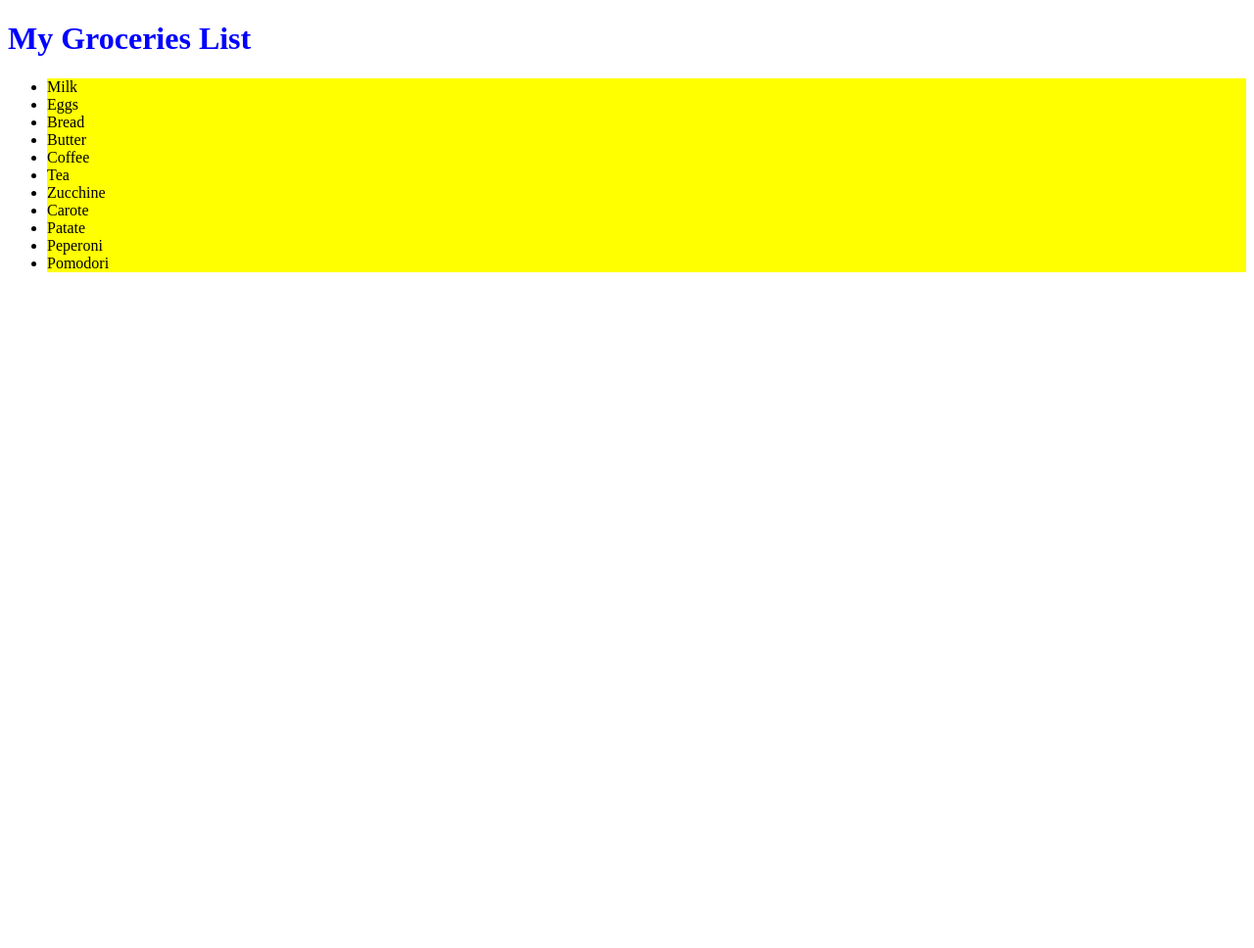
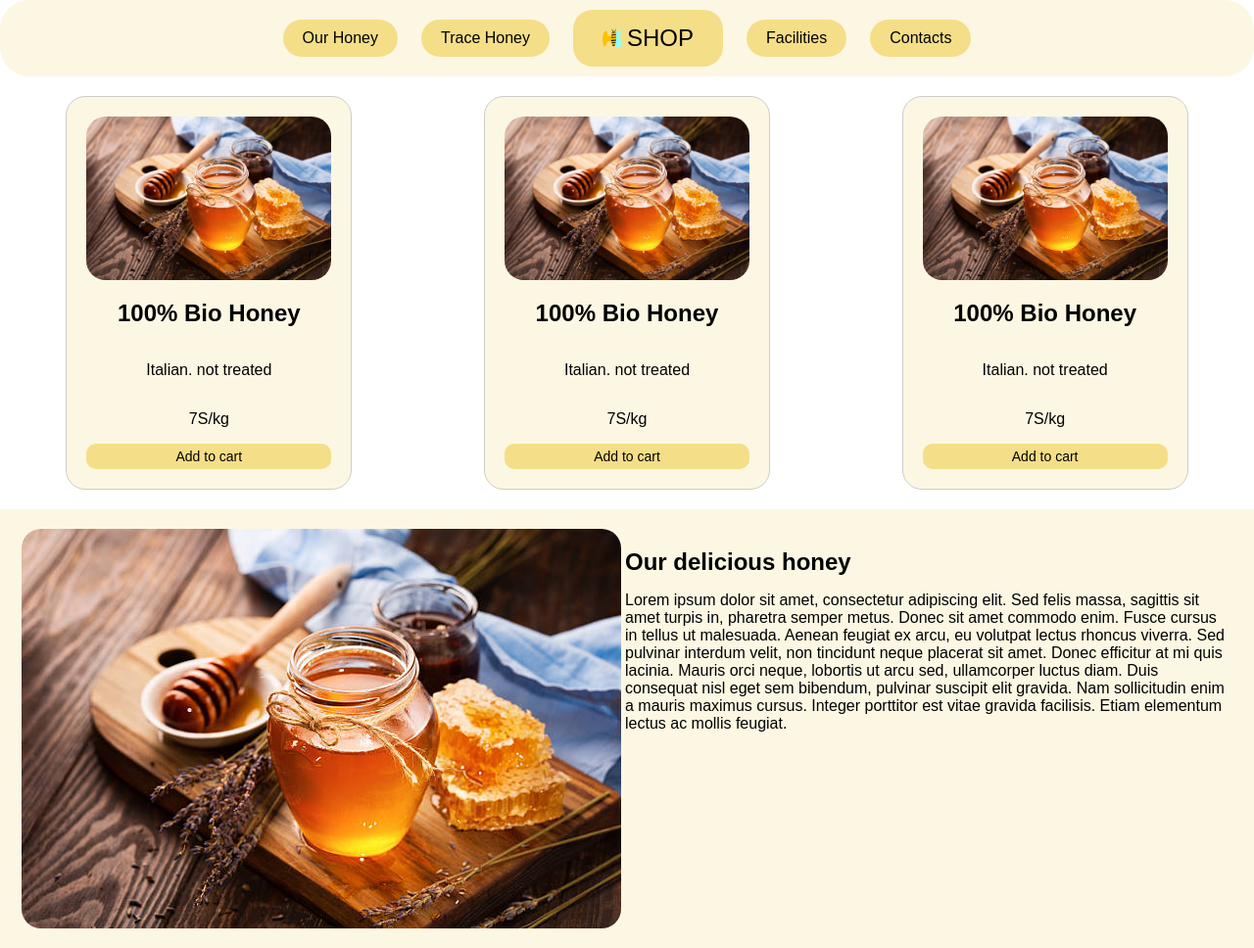
Before and after one commit to DevDomenico/modulo3-d33, a plain HTML site: page index.html in a window 1280 px wide. Shown: the whole page at 98% size. Before the commit the page ends 800 px from the top, so only its background shows below. Drawn offline with Linux system fonts and the light colour scheme.

Commit message:
esercizio

```diff
--- /dev/null
+++ b/assets/css/style.css
@@ -0,0 +1,113 @@
+
+body {
+    font-family: Arial, sans-serif;
+    margin: 0;
+    padding: 0;
+  }
+
+  .top-bar {
+    background-color: #FCF7E3;
+    padding: 10px;
+    display: flex;
+    justify-content: center;
+    align-items: center;
+    border-radius: 30px;
+  }
+
+  .round-button {
+    background-color: #F5DE88;
+    border: none;
+    color: black;
+    padding: 10px 20px;
+    text-align: center;
+    text-decoration: none;
+    display: inline-block;
+    font-size: 16px;
+    cursor: pointer;
+    border-radius: 20px;
+    margin: 0 12px;
+  }
+
+  .shop-button {
+    background-color: #F5DE88;
+    font-size: 24px;
+    padding: 15px 30px;
+    display: flex;
+    align-items: center;
+  }
+
+  .shop-button img {
+    width: 20px;
+    height: 20px;
+    margin-right: 5px;
+  }
+
+  .card-container {
+    display: flex;
+    justify-content: space-around;
+    margin-top: 20px;
+  }
+
+  .card {
+    border: 1px solid #ccc;
+    background-color: #FCF7E3;
+    border-radius: 20px;
+    padding: 20px;
+    width: 250px;
+    text-align: center;
+    display: flex;
+    flex-direction: column;
+    justify-content: space-between;
+  }
+
+  .card img {
+    width: 100%;
+    border-radius: 20px;
+  }
+
+  .add-to-cart {
+    background-color: #F5DE88;
+    border: none;
+    color: black;
+    padding: 5px 10px;
+    text-align: center;
+    text-decoration: none;
+    display: block;
+    font-size: 14px;
+    cursor: pointer;
+    border-radius: 10px;
+    margin-top: auto;
+  }
+
+  .article {
+    background-color: #FCF7E3;
+    margin-top: 20px;
+    padding: 20px;
+    display: flex;
+    justify-content: space-around;
+    flex-wrap: wrap-reverse;
+  }
+
+  .article-image {
+    width: var(--imagewidth);
+    height: auto;
+    border-radius: 20px;
+  }
+
+  .article-content {
+    flex-basis: 50%;
+  }
+
+  .article-content h2 {
+    font-size: 24px;
+    margin-bottom: 10px;
+  }
+
+  .article-content p {
+    font-size: 16px;
+  }
+
+  .imgFooter {
+    width: var(--imagewidth);
+    height: auto;
+  }
--- a/index.html
+++ b/index.html
@@ -1,46 +1,55 @@
 <!DOCTYPE html>
 <html lang="en">
+<head>
+  <meta charset="UTF-8">
+  <meta name="viewport" content="width=device-width, initial-scale=1.0">
+  <link rel="stylesheet" href="assets/css/style.css">
+  <title>Our Honey Website</title>
+</head>
+<body>
+  <div class="top-bar">
+    <button class="round-button">Our Honey</button>
+    <button class="round-button">Trace Honey</button>
+    <button class="round-button shop-button">
+      <img src="assets/img/logo.png" alt="Small Image" width="20px" height="20px">
+      SHOP
+    </button>
+    <button class="round-button">Facilities</button>
+    <button class="round-button">Contacts</button>
+  </div>
 
-<head>
-    <meta charset="UTF-8">
-    <meta http-equiv="X-UA-Compatible" content="IE=edge">
-    <meta name="viewport" content="width=device-width, initial-scale=1.0">
-    <title>Document</title>
-    <style>
-        h1 {
-            color: blue;
-        }
+  <div class="card-container">
+    <div class="card">
+      <img src="assets/img/honey.jpg" alt="Honey Image">
+      <h2>100% Bio Honey</h2>
+      <p>Italian. not treated</p>
+      <p>7S/kg</p>
+      <button class="add-to-cart">Add to cart</button>
+    </div>
 
-        li {
-            background-color: yellow;
-        }
-    </style>
-</head>
+    <div class="card">
+      <img src="assets/img/honey.jpg" alt="Honey Image">
+      <h2>100% Bio Honey</h2>
+      <p>Italian. not treated</p>
+      <p>7S/kg</p>
+      <button class="add-to-cart">Add to cart</button>
+    </div>
 
-<body>
+    <div class="card">
+      <img src="assets/img/honey.jpg" alt="Honey Image">
+      <h2>100% Bio Honey</h2>
+      <p>Italian. not treated</p>
+      <p>7S/kg</p>
+      <button class="add-to-cart">Add to cart</button>
+    </div>
+  </div>
 
-    <h1>My Groceries List</h1>
-    <ul>
-        <li>Milk</li>
-        <li>Eggs</li>
-        <li>Bread</li>
-        <li>Butter</li>
-        <li>Coffee</li>
-        <li>Tea</li>
-
-
-        <li>Zucchine</li>
-
-        <li>Carote</li>
-
-        <li>Patate</li>
-
-        <li>Peperoni</li>
-
-        <li>Pomodori</li>
-    </ul>
-
-
+  <div class="article">
+    <img src="assets/img/honey.jpg" alt="Honey Image" class="article-image imgFooter">
+    <div class="article-content">
+      <h2>Our delicious honey</h2>
+      <p>Lorem ipsum dolor sit amet, consectetur adipiscing elit. Sed felis massa, sagittis sit amet turpis in, pharetra semper metus. Donec sit amet commodo enim. Fusce cursus in tellus ut malesuada. Aenean feugiat ex arcu, eu volutpat lectus rhoncus viverra. Sed pulvinar interdum velit, non tincidunt neque placerat sit amet. Donec efficitur at mi quis lacinia. Mauris orci neque, lobortis ut arcu sed, ullamcorper luctus diam. Duis consequat nisl eget sem bibendum, pulvinar suscipit elit gravida. Nam sollicitudin enim a mauris maximus cursus. Integer porttitor est vitae gravida facilisis. Etiam elementum lectus ac mollis feugiat.</p>
+    </div>
+  </div>
 </body>
-
 </html>
```
Also changed, not shown: Github/index2.html (added, +46 -0 lines), assets/img/honey.jpg (added), assets/img/logo.png (added), assets/img/mock1.png (added), assets/img/mock2.png (added), assets/img/profile.jpg (added), 4 other files.
